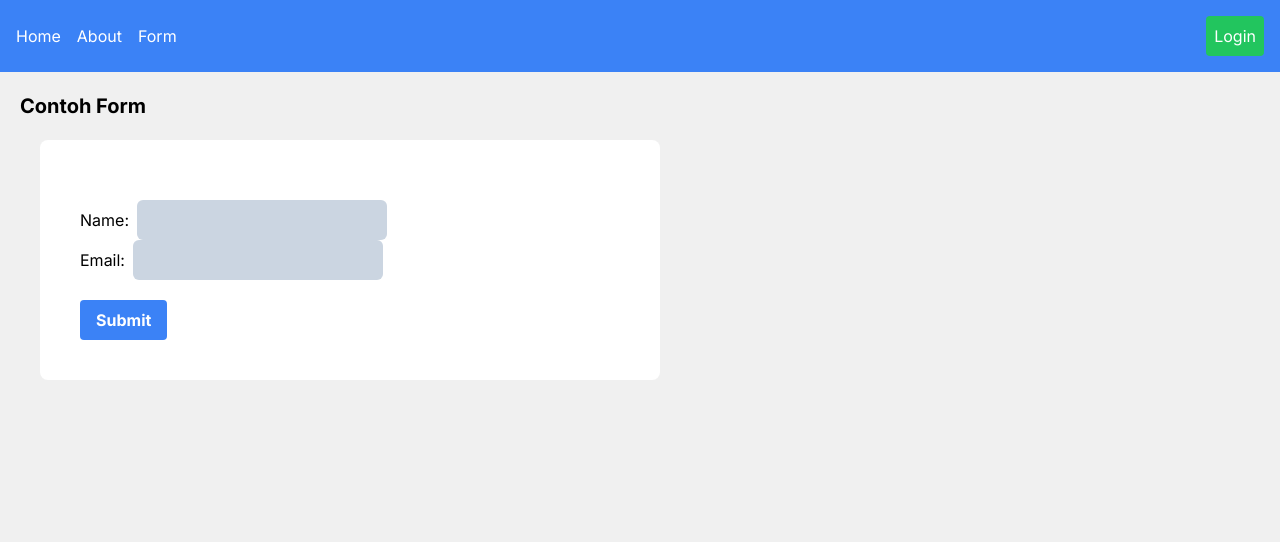
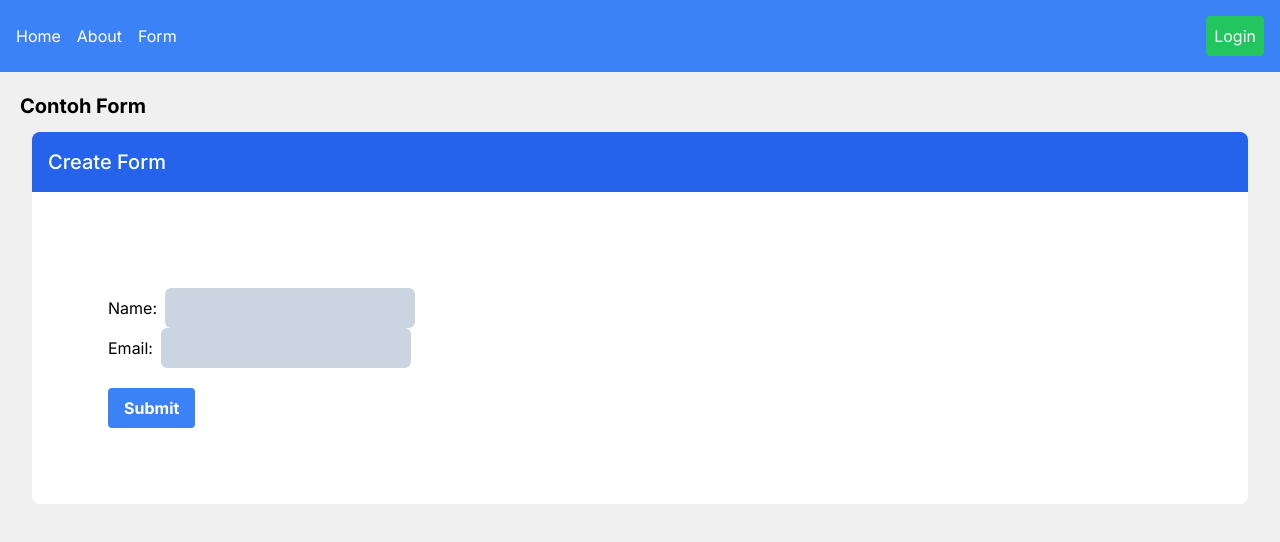
Before and after one commit to susiloharjo/belajar-next, a Next.js app: page /form in a window 1280 px wide. Shown: the top 542 px of the page. Built offline with nearby package versions, Linux system fonts and the light colour scheme.

Commit message:
bungkus form dengan card

```diff
--- a/app/form/page.jsx
+++ b/app/form/page.jsx
@@ -1,3 +1,4 @@
+import Card from "../components/Card";
 import Form from "./Form";
 
 
@@ -5,7 +6,12 @@ export default function CreateForm() {
   return (
     <div>
     <h1 className="font-bold text-xl">Contoh Form</h1>
+    <Card title="Create Form" onHover={() => console.log("Card hovered")}>
       <Form />
+
+      </Card>
+
+
     </div>
   )
 }
```
